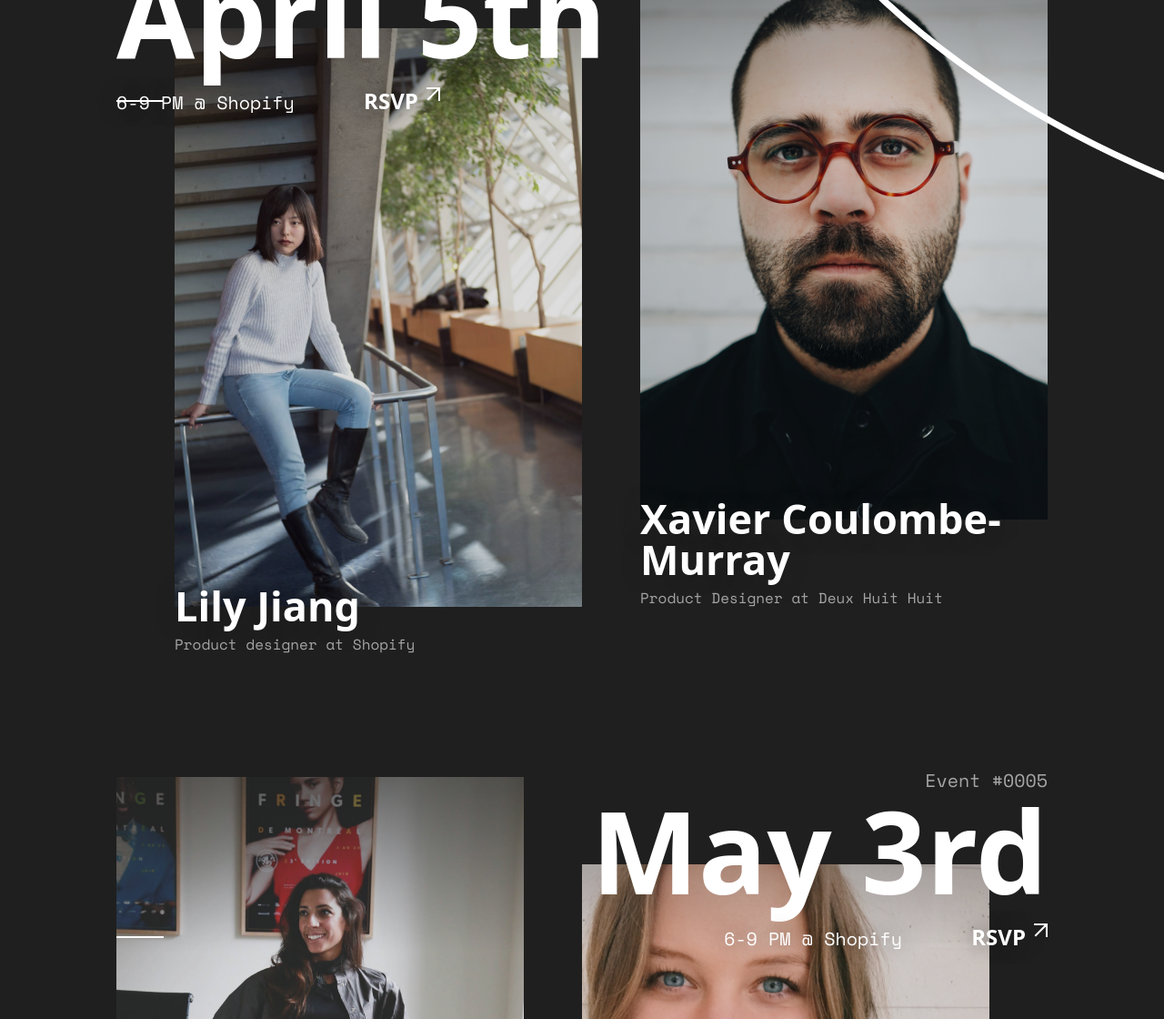
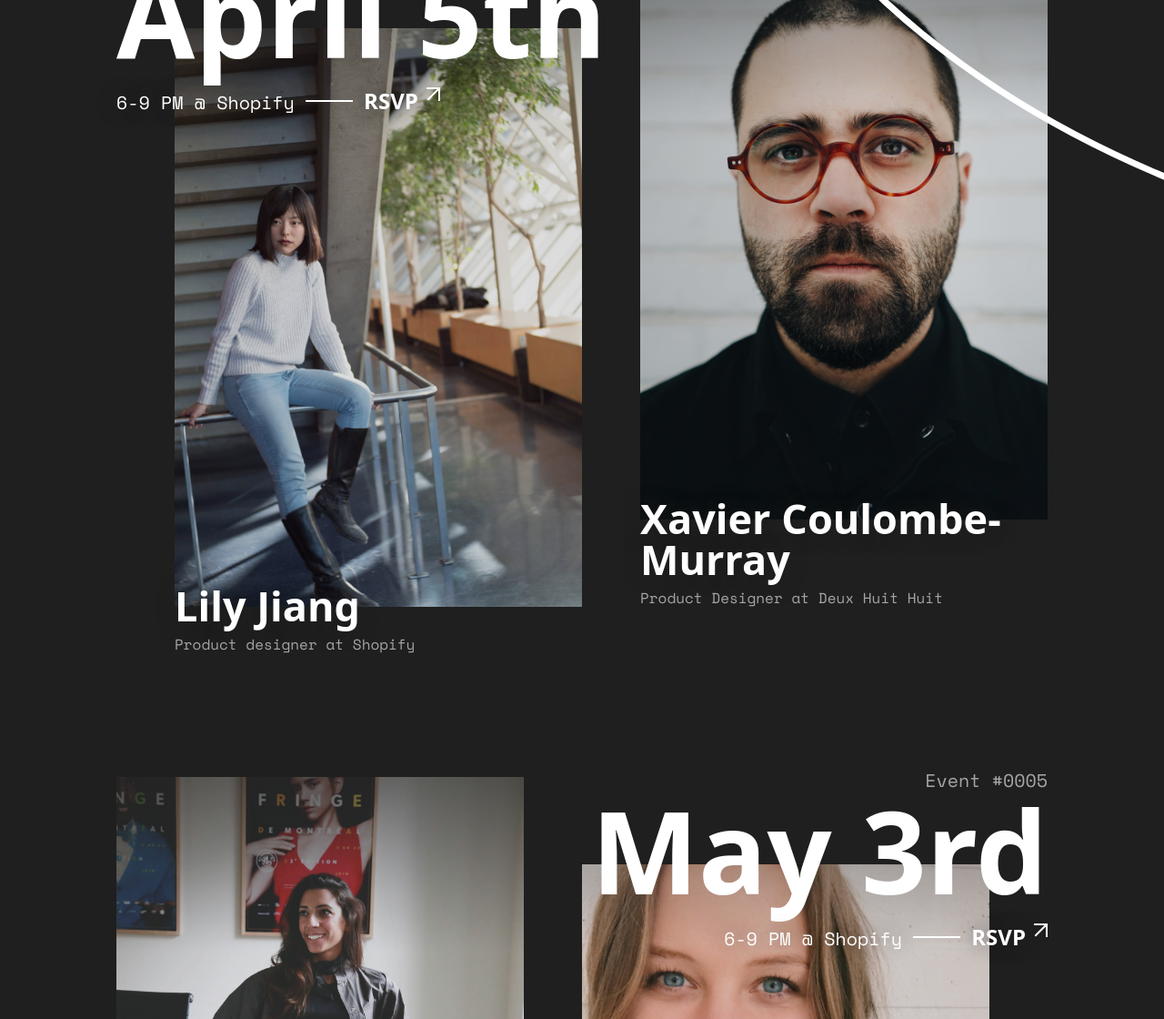
Before and after one commit to vernalkick/mtldesign.club, a Jekyll site: the page built from index.html, in a window 1280 px wide. Shown: the part 665-1785 px from the top of the page at 91% size. Built offline with Jekyll 4.4.1, drawn with Linux system fonts in a browser that asks for light colours.

Commit message:
Chrome fix

```diff
--- a/assets/styles.scss
+++ b/assets/styles.scss
@@ -203,6 +203,7 @@ h3 {
   background: #fff;
   position: absolute;
   top: 50%;
+  left: 0;
 }
 
 
```
